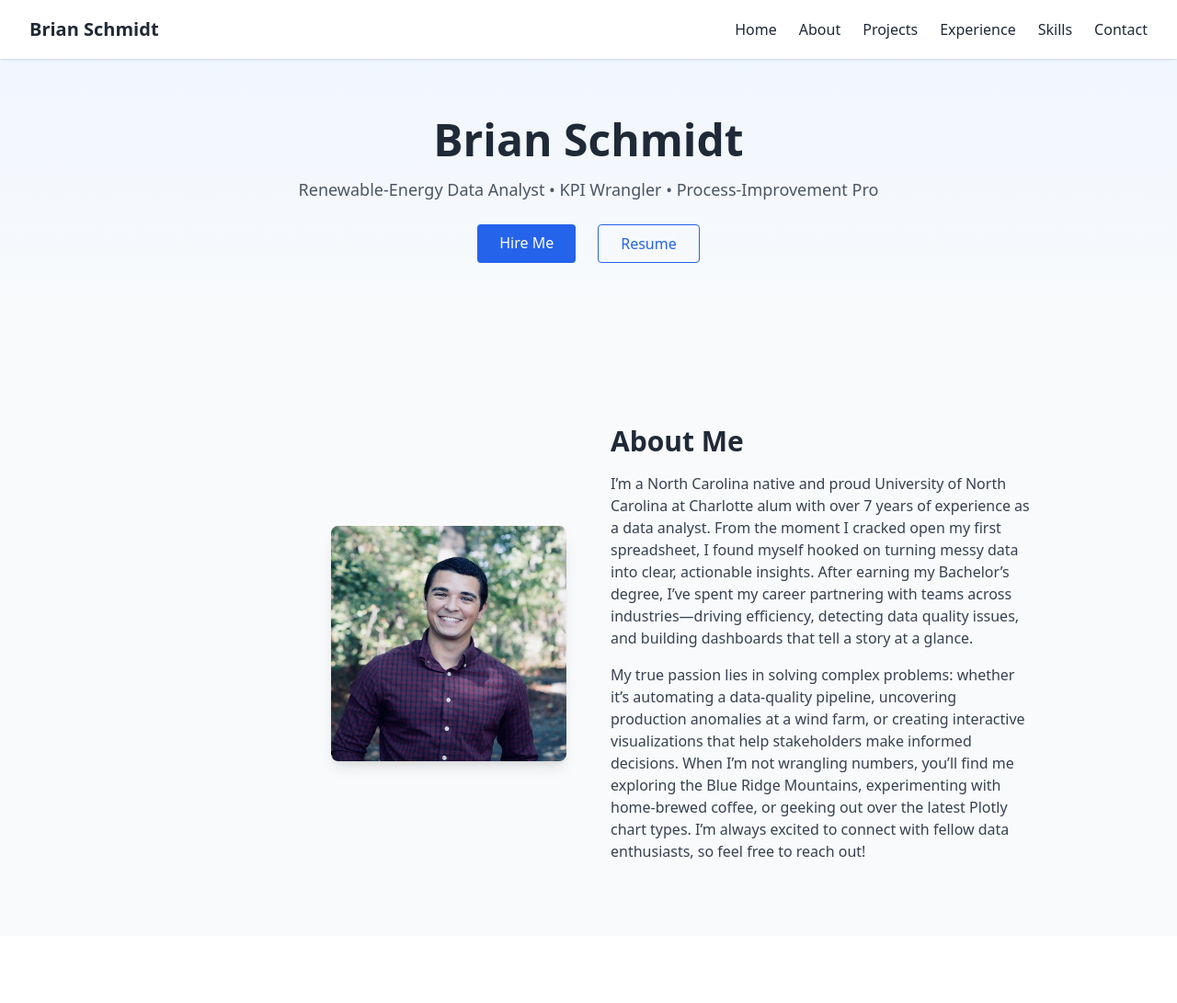
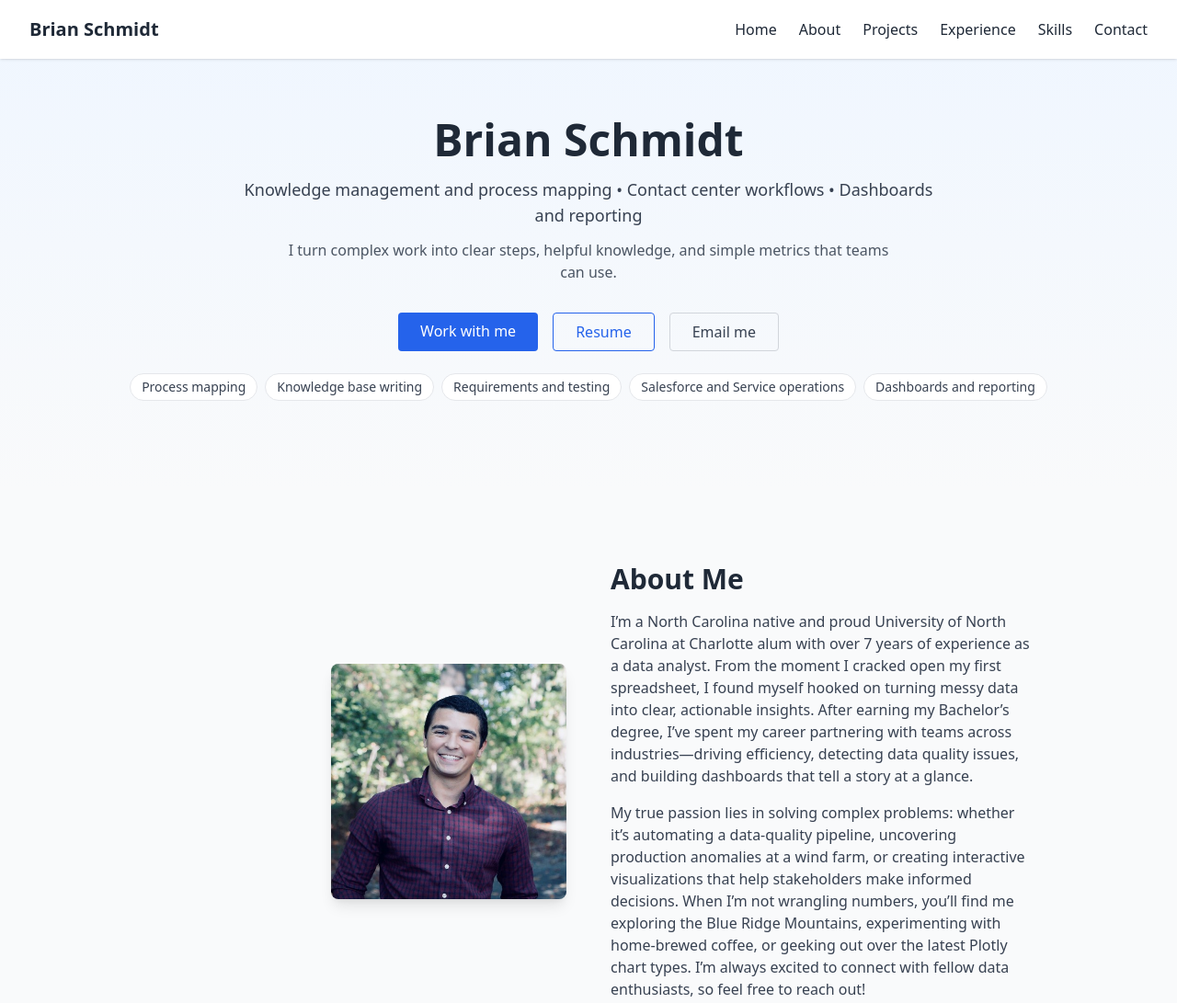
Before and after one commit to bschmid512/BrianTheAnalyst, a plain HTML site: page index.html in a window 1280 px wide. Shown: the top 1091 px of the page at 92% size. Drawn offline with nearby package versions, Linux system fonts and the light colour scheme; no server answers.

Commit message:
Update index.html

```diff
--- a/index.html
+++ b/index.html
@@ -2,8 +2,8 @@
 <html lang="en">
 <head>
   <meta charset="UTF-8" />
-  <meta name="viewport" content="width=device-width, initial-scale=1.0" />
-  <meta name="description" content="Brian Schmidt – Data Reporting & Renewable-Energy Analyst Portfolio" />
+<meta name="description" content="Brian Schmidt — Knowledge and Process Strategist. I turn complex work into clear steps, helpful knowledge, and simple metrics that teams can use." />
+<title>Brian Schmidt | Knowledge and Process Strategist</title>
   <title>Brian Schmidt | Data Analyst</title>
   <script src="https://code.iconify.design/2/2.2.1/iconify.min.js"></script>
   <!-- Tailwind CSS CDN -->
@@ -40,17 +40,45 @@
     </nav>
   </header>
 
-  <!-- HERO -->
-  <section id="home" class="pt-32 pb-24 text-center bg-gradient-to-b from-blue-50 to-gray-50">
-    <h1 class="text-4xl sm:text-5xl font-extrabold mb-4">Brian&nbsp;Schmidt</h1>
-    <p class="max-w-2xl mx-auto text-lg text-gray-600">
-      Renewable-Energy Data Analyst • KPI Wrangler • Process-Improvement Pro
-    </p>
-    <div class="mt-6 flex justify-center gap-6">
-      <a href="#contact" class="px-6 py-2 rounded bg-blue-600 text-white hover:bg-blue-700">Hire&nbsp;Me</a>
-      <a href="assets/Brian_Schmidt_Resume.pdf" class="px-6 py-2 rounded border border-blue-600 text-blue-600 hover:bg-blue-50">Resume</a>
-    </div>
-  </section>
+<!-- HERO -->
+<section id="home" class="pt-32 pb-24 text-center bg-gradient-to-b from-blue-50 to-gray-50">
+  <h1 class="text-4xl sm:text-5xl font-extrabold mb-4">Brian Schmidt</h1>
+
+  <!-- tagline: no hyphens, no acronyms -->
+  <p class="max-w-3xl mx-auto text-lg text-gray-700">
+    Knowledge management and process mapping • Contact center workflows • Dashboards and reporting
+  </p>
+
+  <!-- one sentence value prop -->
+  <p class="max-w-2xl mx-auto mt-3 text-gray-600">
+    I turn complex work into clear steps, helpful knowledge, and simple metrics that teams can use.
+  </p>
+
+  <!-- primary actions -->
+  <div class="mt-8 flex justify-center gap-4 flex-wrap">
+    <a href="#contact"
+       class="px-6 py-2 rounded bg-blue-600 text-white hover:bg-blue-700 focus:outline-none focus:ring-2 focus:ring-blue-400">
+      Work with me
+    </a>
+    <a href="assets/Brian_Schmidt_Instacart_KM_Strategist_Resume.pdf"
+       class="px-6 py-2 rounded border border-blue-600 text-blue-600 hover:bg-blue-50 focus:outline-none focus:ring-2 focus:ring-blue-200">
+      Resume
+    </a>
+    <a href="mailto:bschmid512@gmail.com"
+       class="px-6 py-2 rounded border border-gray-300 text-gray-700 hover:bg-gray-100 focus:outline-none focus:ring-2 focus:ring-gray-200">
+      Email me
+    </a>
+  </div>
+
+  <!-- quick skill chips for credibility (no hyphens) -->
+  <div class="mt-6 flex flex-wrap justify-center gap-2 text-sm">
+    <span class="px-3 py-1 rounded-full bg-white border text-gray-700">Process mapping</span>
+    <span class="px-3 py-1 rounded-full bg-white border text-gray-700">Knowledge base writing</span>
+    <span class="px-3 py-1 rounded-full bg-white border text-gray-700">Requirements and testing</span>
+    <span class="px-3 py-1 rounded-full bg-white border text-gray-700">Salesforce and Service operations</span>
+    <span class="px-3 py-1 rounded-full bg-white border text-gray-700">Dashboards and reporting</span>
+  </div>
+</section>
 
 <!-- ========== About Me ========== -->
 <section id="about" class="py-20 bg-gray-50">
```
